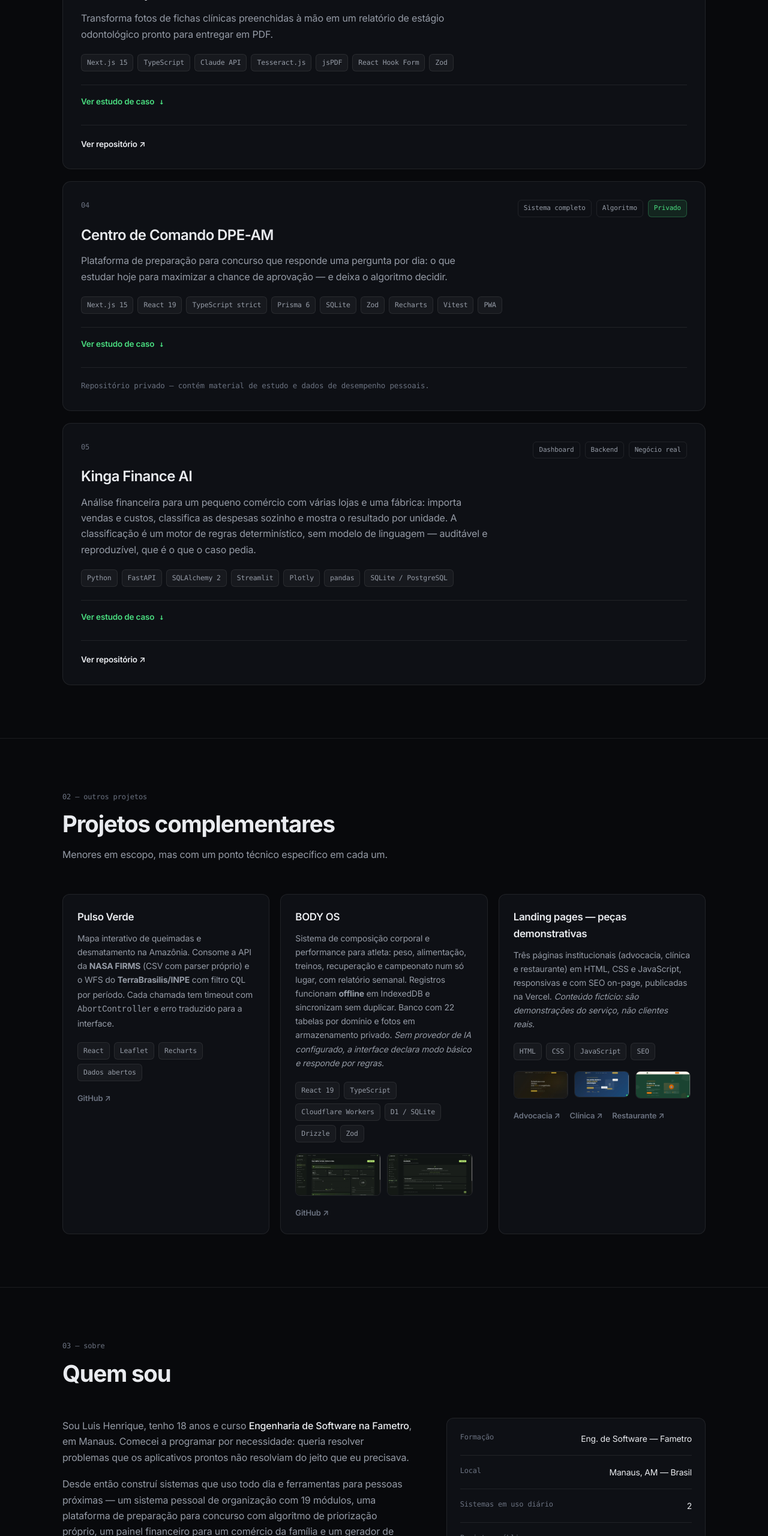
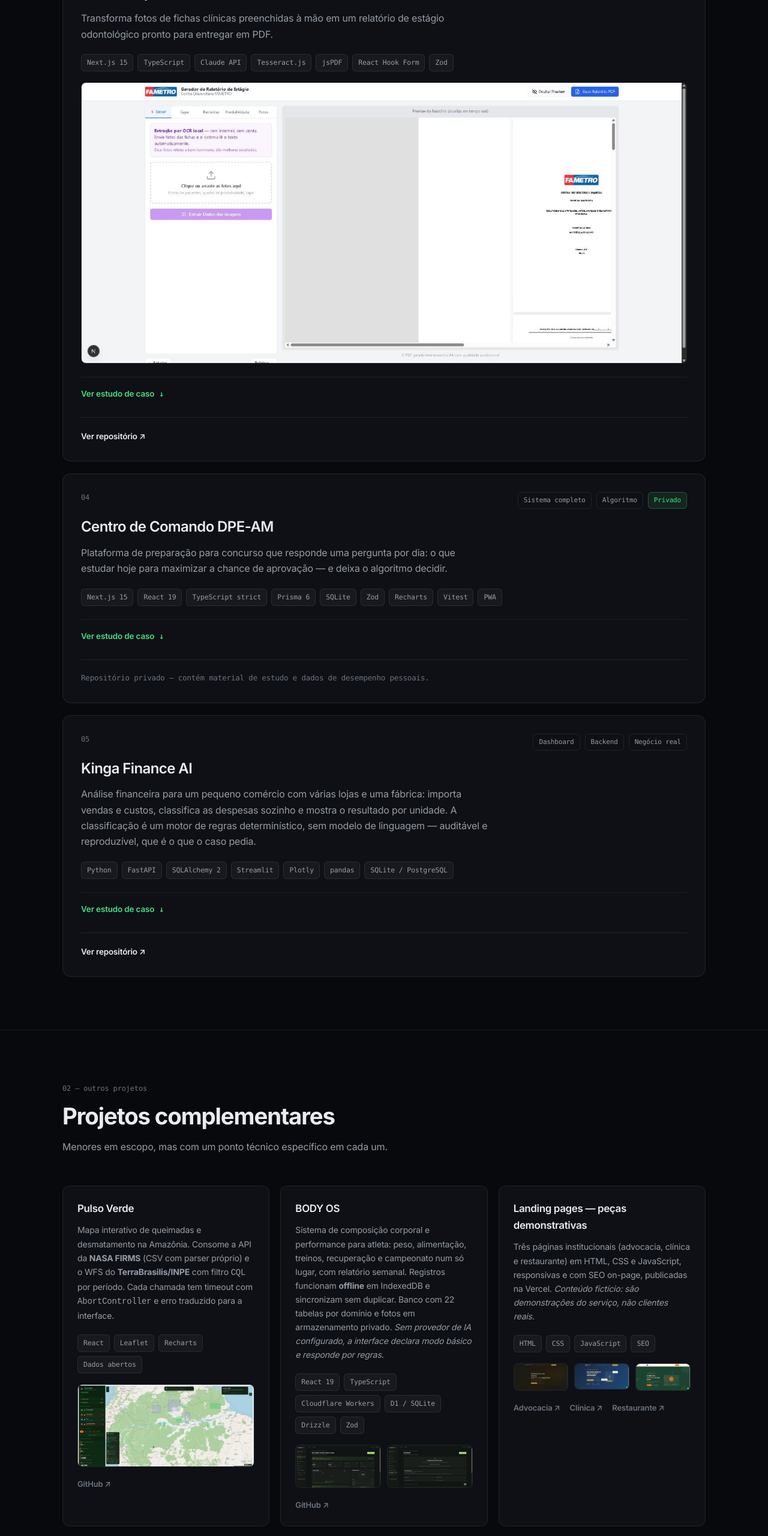
Before and after one commit to devluisam/devluisam.github.io, a plain HTML site: page index.html in a window 1280 px wide. Shown: the part 2660-5220 px from the top of the page at 60% size. Drawn offline with Linux system fonts and the light colour scheme.

Commit message:
feat(capturas): adiciona telas do Dental Report AI e do Pulso Verde
Ambas geradas rodando os projetos localmente. As duas so foram possiveis
depois de corrigir defeitos que impediam os repositorios de rodar: o
Dental abria sem estilo (faltava postcss.config) e o Pulso Verde nem
iniciava (faltava public/index.html) e vinha com marca d agua no
mapa-base.

Co-Authored-By: Claude Opus 5 <noreply@anthropic.com>

```diff
--- a/index.html
+++ b/index.html
@@ -575,6 +575,11 @@ Prisma ORM ──→ PostgreSQL  (20 modelos: estruturas, quiz, progresso, conve
           <li>jsPDF</li><li>React Hook Form</li><li>Zod</li>
         </ul>
 
+        <div class="shots-mini duo" style="grid-template-columns:1fr">
+          <img src="img/dental-report.jpg" width="1568" height="726" loading="lazy" decoding="async"
+               alt="Interface do Dental Report AI: abas de extração, capa, pacientes, produtividade e fotos; área para enviar as fotos das fichas e, ao lado, o preview do relatório em A4 atualizando em tempo real.">
+        </div>
+
         <details class="study">
           <summary>Ver estudo de caso</summary>
           <div class="study-body">
@@ -864,6 +869,10 @@ SQLAlchemy 2 ──→ SQLite (padrão) ou PostgreSQL</pre>
           tem timeout com <code>AbortController</code> e erro traduzido para a interface.
         </p>
         <ul class="stack"><li>React</li><li>Leaflet</li><li>Recharts</li><li>Dados abertos</li></ul>
+        <div class="shots-mini" style="grid-template-columns:1fr">
+          <img src="img/pulso-verde.jpg" width="1568" height="726" loading="lazy" decoding="async"
+               alt="Mapa do Pulso Verde sobre a Amazônia Legal: polígonos de unidades de conservação e terras indígenas, rios, alertas de desmatamento do DETER e painel lateral com o estado das APIs e o resumo do período.">
+        </div>
         <div class="mini-links">
           <a href="https://github.com/devluisam/pulso-verde" target="_blank" rel="noopener">GitHub ↗</a>
         </div>
```
Also changed, not shown: img/dental-report.jpg (added), img/pulso-verde.jpg (added).
